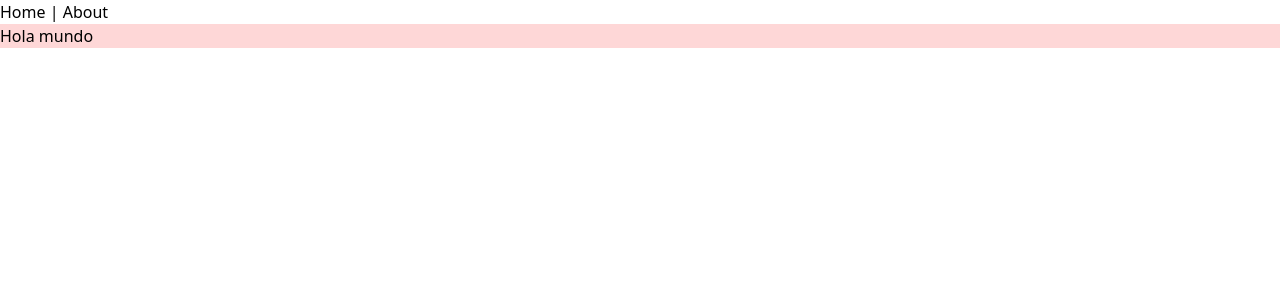
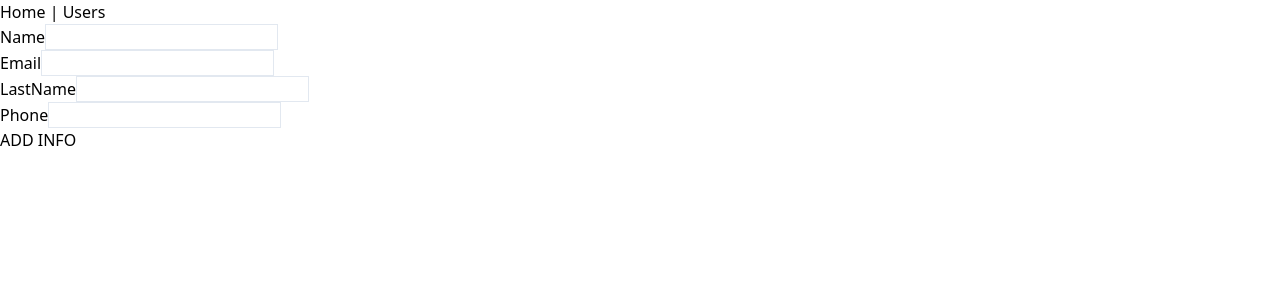
Before and after one commit to josedlca/crudvuex, a Vue app: page /#/ in a window 1280 px wide. Shown: the top 300 px of the page. Built offline with nearby package versions, Linux system fonts and the light colour scheme.

Commit message:
save the infodata

```diff
--- a/src/App.vue
+++ b/src/App.vue
@@ -2,7 +2,7 @@
   <div id="app">
     <div id="nav">
       <router-link to="/">Home</router-link> |
-      <router-link to="/about">About</router-link>
+      <router-link to="/userTable">Users</router-link>
     </div>
     <router-view/>
   </div>
--- a/src/router.js
+++ b/src/router.js
@@ -11,12 +11,12 @@ export default new Router({
       component: () => import(/* webpackChunkName: "about" */ './views/Home.vue')
     },
     {
-      path: '/about',
-      name: 'about',
+      path: '/userTable',
+      name: 'userTable',
       // route level code-splitting
       // this generates a separate chunk (about.[hash].js) for this route
       // which is lazy-loaded when the route is visited.
-      component: () => import(/* webpackChunkName: "about" */ './views/About.vue')
+      component: () => import(/* webpackChunkName: "about" */ './views/UserTable.vue')
     }
   ]
 })
--- a/src/store.js
+++ b/src/store.js
@@ -5,9 +5,23 @@ Vue.use(Vuex)
 
 export default new Vuex.Store({
   state: {
-
+    userInfo:[
+        // {
+        //   name: "Jose",
+        //   lastname:"De la cruz",
+        //   email:"jose@some.com",
+        //   username:"generate",
+        //   phone:123456789,
+        // }
+    ]
   },
   mutations: {
+    addUserInfo(state, newDataFromHome){
+      state.userInfo.push({ name:newDataFromHome.inpName,
+                            lastname:newDataFromHome.inpLastName,
+                            email:newDataFromHome.inpEmail,
+                            phone: newDataFromHome.inpPhone})
+    }
 
   },
   actions: {
--- a/src/views/About.vue
+++ /dev/null
@@ -1,5 +0,0 @@
-<template>
-  <div class="about">
-    <h1>This is an about page</h1>
-  </div>
-</template>
--- a/src/views/Home.vue
+++ b/src/views/Home.vue
@@ -1,12 +1,39 @@
 <template>
   <div class="home">
-    <h1 class="bg-red-200">Hola mundo</h1>
+    <label>Name</label>
+    <input class="border" v-model="newInfoData.inpName" type="text">
+    <br>
+    <label>Email</label>
+    <input class="border" v-model="newInfoData.inpEmail" type="text">
+    <br>
+    <label>LastName</label>
+    <input class="border" v-model="newInfoData.inpLastName" type="text">
+    <br>
+    <label>Phone</label>
+    <input class="border" v-model="newInfoData.inpPhone" type="text">
+    <br>
+    <button @click="addUserInfo(newInfoData)">ADD INFO</button>
   </div>
 </template>
 
 <script>
+import {mapMutations} from 'vuex';
 
 export default {
-  name: 'home'
+  name: 'home',
+
+  data(){
+    return{
+      newInfoData:{
+        inpName: "",
+        inpLastName: "",
+        inpEmail: "",
+        inpPhone: ""
+      }
+    }
+  },
+  methods:{
+    ...mapMutations(['addUserInfo'])
+  }
 }
 </script>
--- /dev/null
+++ b/src/views/UserTable.vue
@@ -0,0 +1,24 @@
+<template>
+  <div class="about">
+    <div v-for="(item) of userInfoData" :key="item.id">
+      <p>{{item.name}}</p>
+      <p>{{item.lastname}}</p>
+      <p>{{item.email}}</p>
+      <p>{{item.username}}</p>
+      <p>{{item.phone}}</p>
+    </div>
+    <p>{{userInfoData}}</p>
+  </div>
+</template>
+
+<script>
+	export default {
+    name: "userTable",
+
+    data(){
+      return{
+        userInfoData: this.$store.state.userInfo
+      }
+    }
+	}
+</script>
```
Also changed, not shown: package.json (+2 -21 lines), 1 other file (tests, documents, lock files or other folders).
